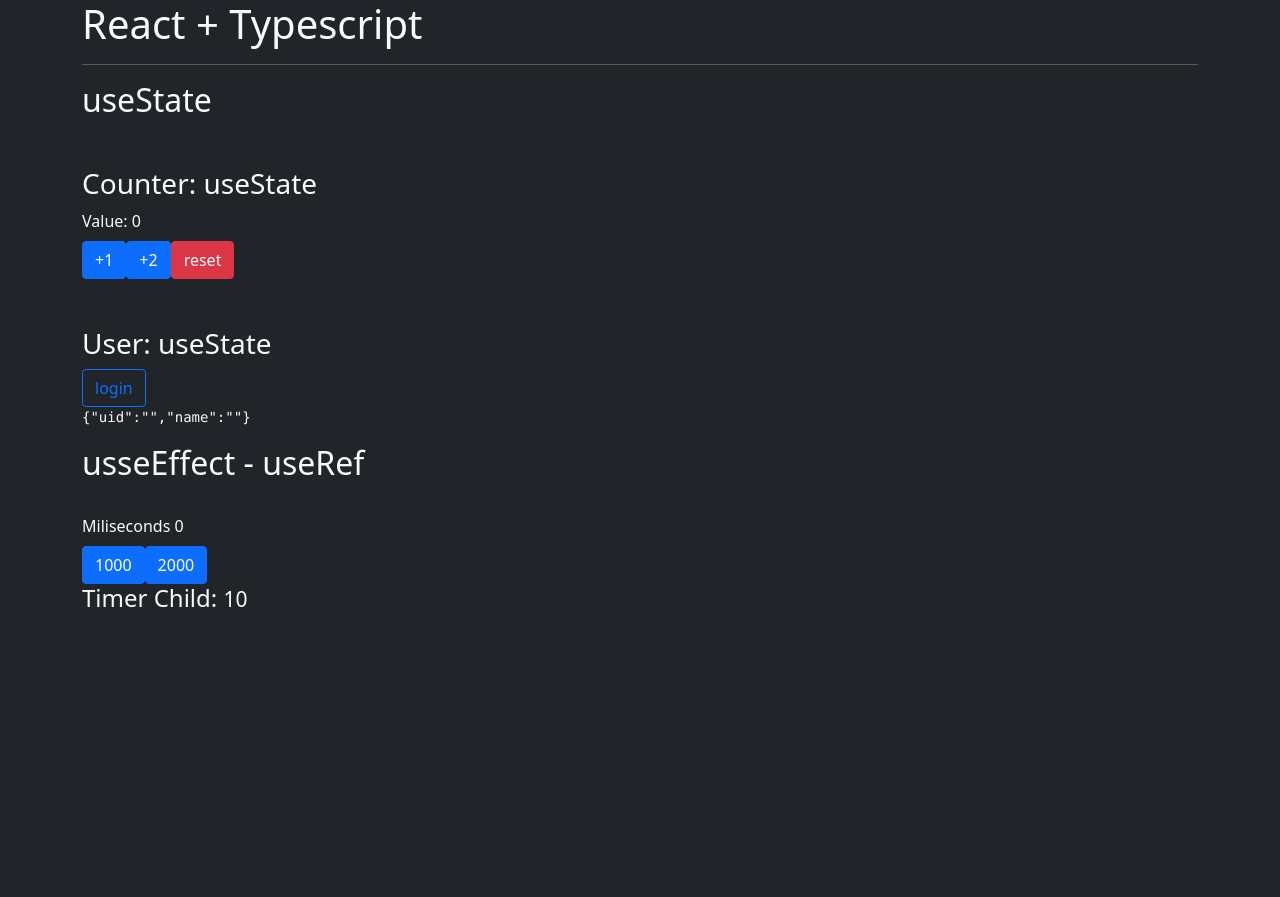
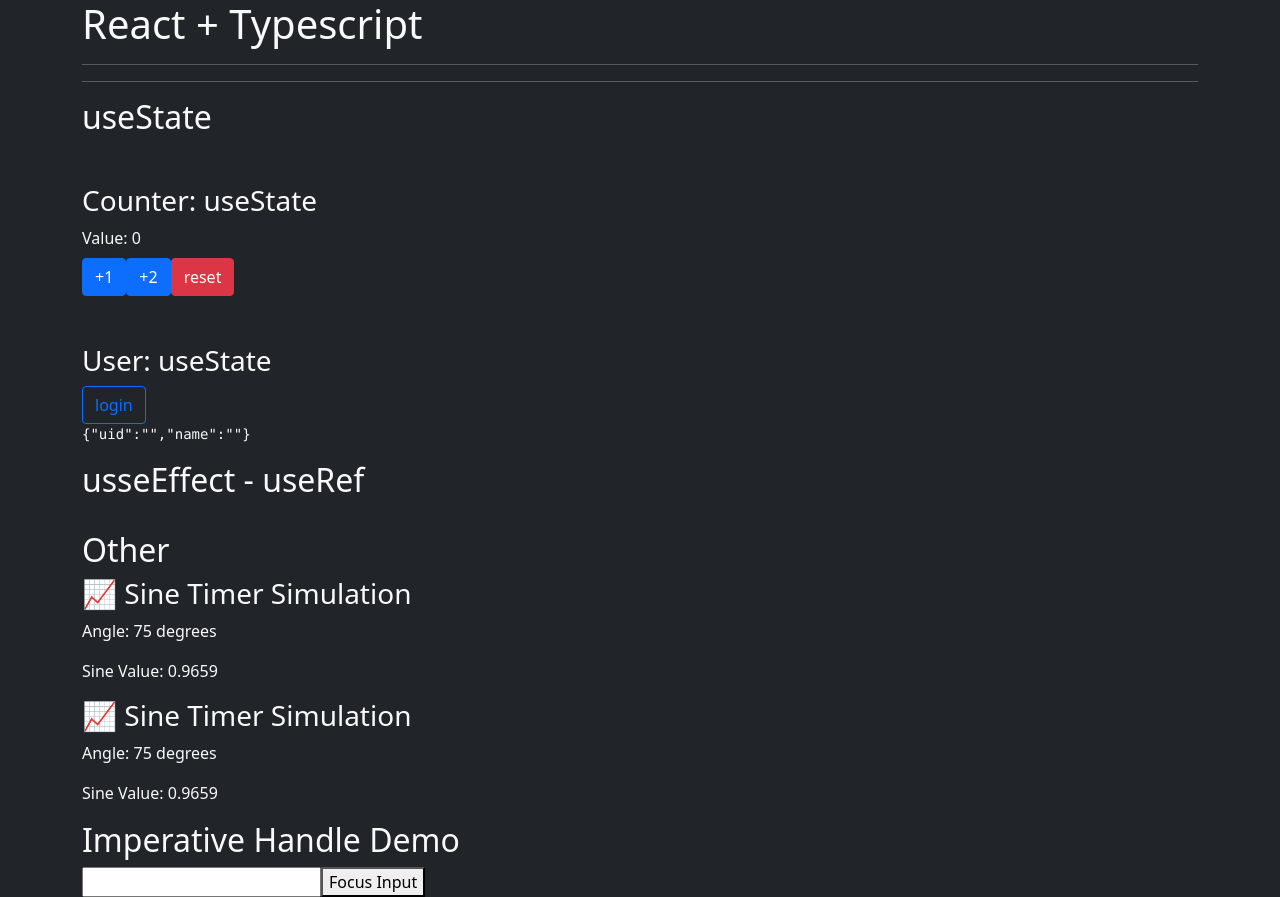
Before and after one commit to CristianSifuentes/reactory, a React (Create React App) app: page / in a window 1280 px wide. Before the commit the page ends 800 px from the top, so only its background shows below. Built offline with nearby package versions, Linux system fonts and the light colour scheme.

Commit message:
Adding code

```diff
--- a/src/App.tsx
+++ b/src/App.tsx
@@ -9,11 +9,19 @@
 import { useRef } from 'react';
 import { Timer } from './components/Timer';
 import { TimerChild } from './components/TimerChild';
+import { SineWaveTimer } from './components/SineWaveTimer';
+import { SineWaveTimer2 } from './components/SineWaveTime2r';
+import React from 'react';
+import { TextInput, TextInputHandle } from './components/TextInput';
+
 
 function App() {
+  const inputRef = useRef<TextInputHandle>(null);
+
   return (
     <div className="App">
       <h1>React + Typescript</h1>
+      <hr></hr>
       <hr></hr>
 
       <h2>useState</h2>
@@ -23,7 +31,18 @@
       <h2>usseEffect - useRef</h2>
       <br/>
 
-      <Timer></Timer>
+      {/* <Timer></Timer> */}
+
+      <h2>Other</h2>
+
+      <SineWaveTimer></SineWaveTimer>
+      <SineWaveTimer2></SineWaveTimer2>
+
+      <h2>Imperative Handle Demo</h2>
+      <TextInput ref={inputRef} />
+      <button onClick={() => inputRef.current?.focus()}>
+        Focus Input
+      </button>
 
 {/*
       <h2></h2>
--- /dev/null
+++ b/src/components/SineWaveTime2r.tsx
@@ -0,0 +1,14 @@
+import React from 'react';
+import { useSineTimer } from './useSineTimer';
+
+export const SineWaveTimer2 = () => {
+  const { angle, value } = useSineTimer();
+
+  return (
+    <div className="math-card">
+      <h3>📈 Sine Timer Simulation</h3>
+      <p>Angle: {angle} degrees</p>
+      <p>Sine Value: {value.toFixed(4)}</p>
+    </div>
+  );
+};
--- /dev/null
+++ b/src/components/SineWaveTimer.tsx
@@ -0,0 +1,35 @@
+import React ,{  useEffect, useRef, useState } from "react";
+
+
+export const SineWaveTimer = () => {
+
+    const [angle, setAngle] = useState(0);
+    const [value, setValue] = useState(0);
+    const timerRef = useRef<NodeJS.Timeout | null>(null);
+
+
+    useEffect(() => {
+       timerRef.current = setInterval(() => {
+        setAngle(prev => {
+            const nextAngle = prev + 15;
+            setValue(Math.sin(nextAngle * Math.PI / 180));
+            return nextAngle;
+        });
+       }, 1000);
+
+       return () => {
+        if(timerRef.current) {
+            clearInterval(timerRef.current);
+        }
+       };
+
+    }, []);
+
+   return (
+    <div className="math-card">
+      <h3>📈 Sine Timer Simulation</h3>
+      <p>Angle: {angle} degrees</p>
+      <p>Sine Value: {value.toFixed(4)}</p>
+    </div>
+   );
+}
--- /dev/null
+++ b/src/components/TextInput.tsx
@@ -0,0 +1,17 @@
+import React, { useRef, useImperativeHandle, forwardRef } from 'react';
+
+export interface TextInputHandle {
+  focus: () => void;
+}
+
+export const TextInput = forwardRef<TextInputHandle>((props, ref) => {
+  const inputRef = useRef<HTMLInputElement>(null);
+
+  useImperativeHandle(ref, () => ({
+    focus() {
+      inputRef.current?.focus();
+    }
+  }));
+
+  return <input ref={inputRef} type="text" className="custom-input" />;
+});
--- a/src/components/TimerChild.tsx
+++ b/src/components/TimerChild.tsx
@@ -1,13 +1,24 @@
-import { useEffect, useState } from "react";
+import { useEffect, useRef, useState } from "react";
 
-export const TimerChild = (args: any) => {
+type TimerChildProps = {
+    miliseconds: number;
+    seconds?: number;
+}
+
+export const TimerChild = ({miliseconds}: TimerChildProps) => {
   const [seconds, setSeconds] = useState(0);
+//   const ref = useRef<NodeJS.Timeout>();
+//   let intervalRef = useRef<NodeJS.Timeout>()
+  const ref = useRef<NodeJS.Timeout | null>(null);
 
-  console.log("TimerChild", args.miliseconds);
+  console.log("miliseconds", miliseconds);
+//   console.log("seconds", seconds);
 
   useEffect(() => {
-    setInterval(() => setSeconds(s => s + 1), 1000);
-  }, []);
+    ref.current && clearInterval(ref.current);
+    // console.log("useEffect");
+    ref.current = setInterval(() => setSeconds(s => s + 1), miliseconds);
+  }, [miliseconds]);
   return (
     <>
     <h4>Timer Child: <small>{seconds}</small></h4>
--- /dev/null
+++ b/src/components/useSineTimer.ts
@@ -0,0 +1,27 @@
+import { useState, useEffect, useRef, useDebugValue } from 'react';
+
+export const useSineTimer = () => {
+  const [angle, setAngle] = useState(0);
+  const [value, setValue] = useState(0);
+  const timerRef = useRef<NodeJS.Timeout | null>(null);
+
+  useEffect(() => {
+    timerRef.current = setInterval(() => {
+      setAngle(prev => {
+        const nextAngle = prev + 15;
+        setValue(Math.sin(nextAngle * Math.PI / 180));
+        return nextAngle;
+      });
+    }, 1000);
+
+    return () => {
+      if (timerRef.current) {
+        clearInterval(timerRef.current);
+      }
+    };
+  }, []);
+
+  useDebugValue(`angle=${angle}, value=${value.toFixed(4)}`);
+
+  return { angle, value };
+};
```
